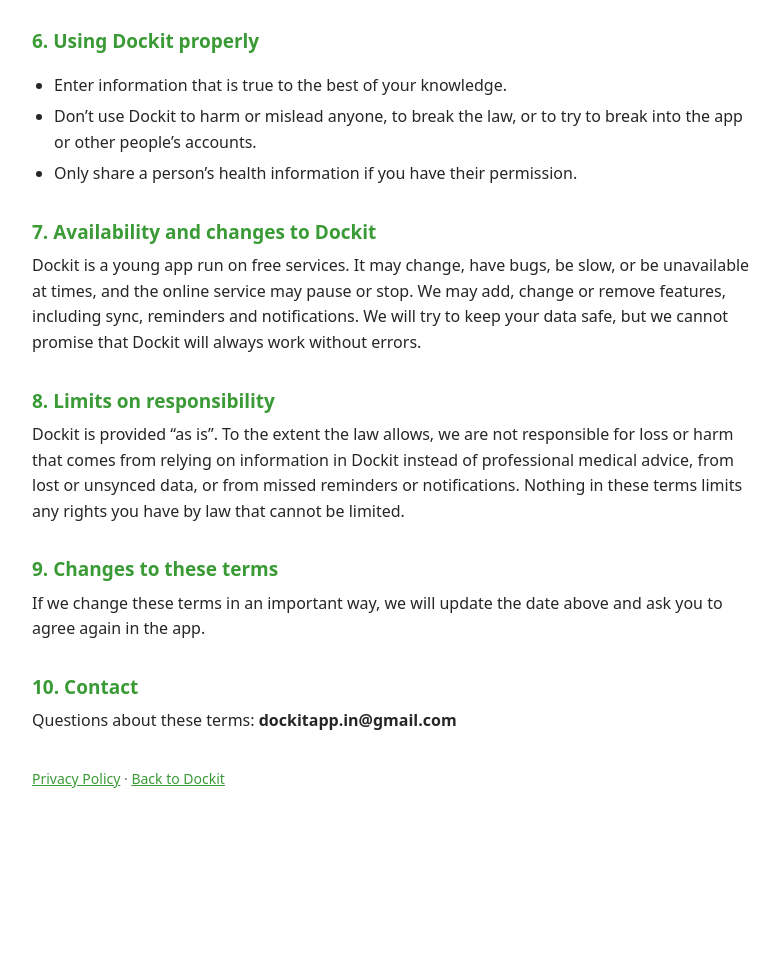
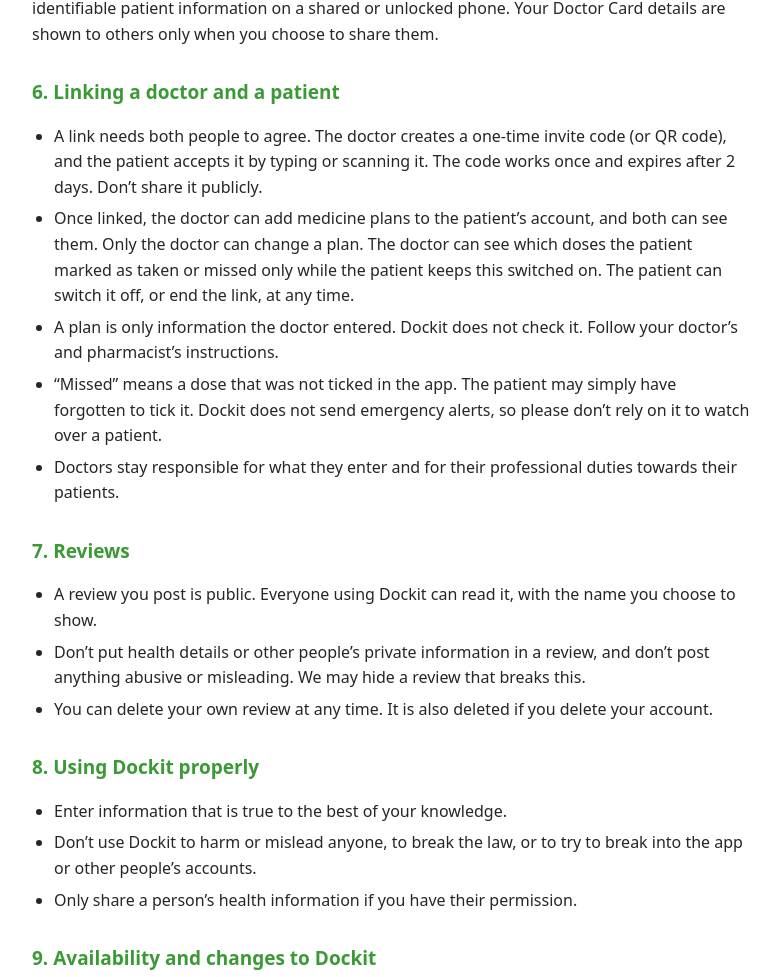
Before and after one commit to zushiiaweh/Dockit, a plain HTML site: page terms.html in a window 1280 px wide. Shown: the part 1458-2435 px from the top of the page, without its empty margins (248-1028 px from the left). Before the commit the page ends 2294 px from the top, so only its background shows below. Drawn offline with Linux system fonts and the light colour scheme.

Commit message:
Add files via upload

```diff
--- a/terms.html
+++ b/terms.html
@@ -21,9 +21,9 @@
 a{color:var(--ac)}
 </style></head><body><main>
 <header><img src="icon-192.png" alt="Dockit logo"><div><h1>Dockit: The Doctor’s Kit<br>Terms of Use</h1></div></header>
-<p class="mut">Last updated: 3 November 2026</p>
+<p class="mut">Last updated: 9 November 2026</p>
 
-<div class="box"><b>In short:</b> Dockit is a notebook for your health records. It is not a doctor and not a medical device. Your data is saved in your online account, so keep your password safe, and call emergency services in an emergency.</div>
+<div class="box"><b>In short:</b> Dockit is a notebook for your health records. It is not a doctor and not a medical device. Your data is saved in your online account, so keep your password safe. You decide whether to link with a doctor or patient, and reviews you write are public. In an emergency, call emergency services.</div>
 
 <h2>1. About these terms</h2>
 <p>By tapping “I agree and continue” in Dockit, you accept these terms and our <a href="privacy.html">Privacy Policy</a>. If you don’t agree, please don’t use Dockit. Dockit is made by <b>Dockit (NEEV school start-up project)</b>. Contact: <b>dockitapp.in@gmail.com</b>.</p>
@@ -50,25 +50,41 @@
 </ul>
 
 <h2>5. Professional mode</h2>
-<p>If you use Dockit as a professional, you are responsible for having permission to keep patient information, for following the rules that apply to your work, and for the notes you enter. Patient notes you enter are saved to your account on our server. Dockit is a new pilot, so <b>until we tell you otherwise, please use demo or dummy patient information only.</b> Do not keep identifiable patient information on a shared or unlocked phone.</p>
+<p>If you use Dockit as a professional, you are responsible for having permission to keep patient information, for following the rules that apply to your work, and for the notes you enter. Patient notes you enter are saved to your account on our server. Dockit is a new pilot, so <b>until we tell you otherwise, please use demo or dummy patient information only.</b> Do not keep identifiable patient information on a shared or unlocked phone. Your Doctor Card details are shown to others only when you choose to share them.</p>
 
-<h2>6. Using Dockit properly</h2>
+<h2>6. Linking a doctor and a patient</h2>
+<ul>
+<li>A link needs both people to agree. The doctor creates a one-time invite code (or QR code), and the patient accepts it by typing or scanning it. The code works once and expires after 2 days. Don’t share it publicly.</li>
+<li>Once linked, the doctor can add medicine plans to the patient’s account, and both can see them. Only the doctor can change a plan. The doctor can see which doses the patient marked as taken or missed only while the patient keeps this switched on. The patient can switch it off, or end the link, at any time.</li>
+<li>A plan is only information the doctor entered. Dockit does not check it. Follow your doctor’s and pharmacist’s instructions.</li>
+<li>“Missed” means a dose that was not ticked in the app. The patient may simply have forgotten to tick it. Dockit does not send emergency alerts, so please don’t rely on it to watch over a patient.</li>
+<li>Doctors stay responsible for what they enter and for their professional duties towards their patients.</li>
+</ul>
+
+<h2>7. Reviews</h2>
+<ul>
+<li>A review you post is public. Everyone using Dockit can read it, with the name you choose to show.</li>
+<li>Don’t put health details or other people’s private information in a review, and don’t post anything abusive or misleading. We may hide a review that breaks this.</li>
+<li>You can delete your own review at any time. It is also deleted if you delete your account.</li>
+</ul>
+
+<h2>8. Using Dockit properly</h2>
 <ul>
 <li>Enter information that is true to the best of your knowledge.</li>
 <li>Don’t use Dockit to harm or mislead anyone, to break the law, or to try to break into the app or other people’s accounts.</li>
 <li>Only share a person’s health information if you have their permission.</li>
 </ul>
 
-<h2>7. Availability and changes to Dockit</h2>
+<h2>9. Availability and changes to Dockit</h2>
 <p>Dockit is a young app run on free services. It may change, have bugs, be slow, or be unavailable at times, and the online service may pause or stop. We may add, change or remove features, including sync, reminders and notifications. We will try to keep your data safe, but we cannot promise that Dockit will always work without errors.</p>
 
-<h2>8. Limits on responsibility</h2>
+<h2>10. Limits on responsibility</h2>
 <p>Dockit is provided “as is”. To the extent the law allows, we are not responsible for loss or harm that comes from relying on information in Dockit instead of professional medical advice, from lost or unsynced data, or from missed reminders or notifications. Nothing in these terms limits any rights you have by law that cannot be limited.</p>
 
-<h2>9. Changes to these terms</h2>
+<h2>11. Changes to these terms</h2>
 <p>If we change these terms in an important way, we will update the date above and ask you to agree again in the app.</p>
 
-<h2>10. Contact</h2>
+<h2>12. Contact</h2>
 <p>Questions about these terms: <b>dockitapp.in@gmail.com</b></p>
 
 <p class="mut" style="margin-top:34px"><a href="privacy.html">Privacy Policy</a> · <a href="./">Back to Dockit</a></p>
```
Also changed, not shown: index.html (+2 -2 lines).
